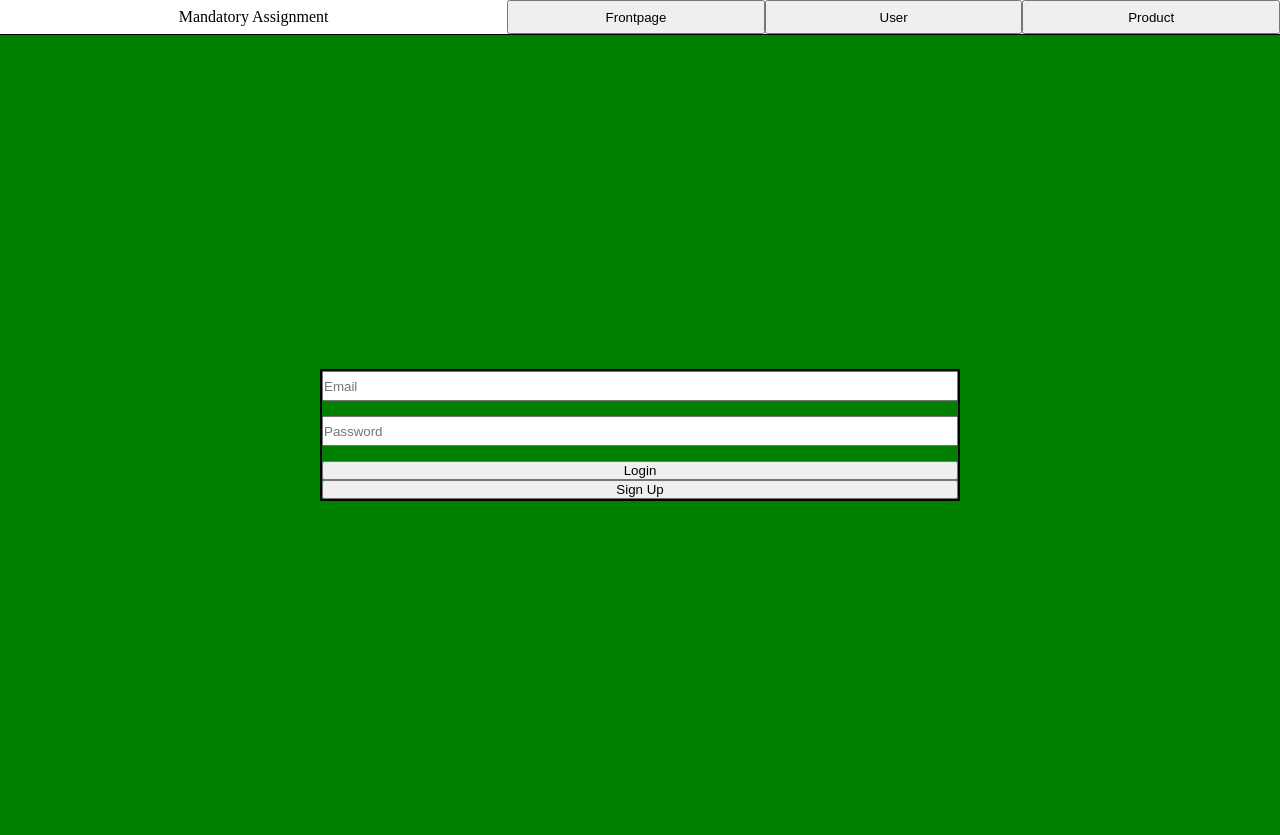
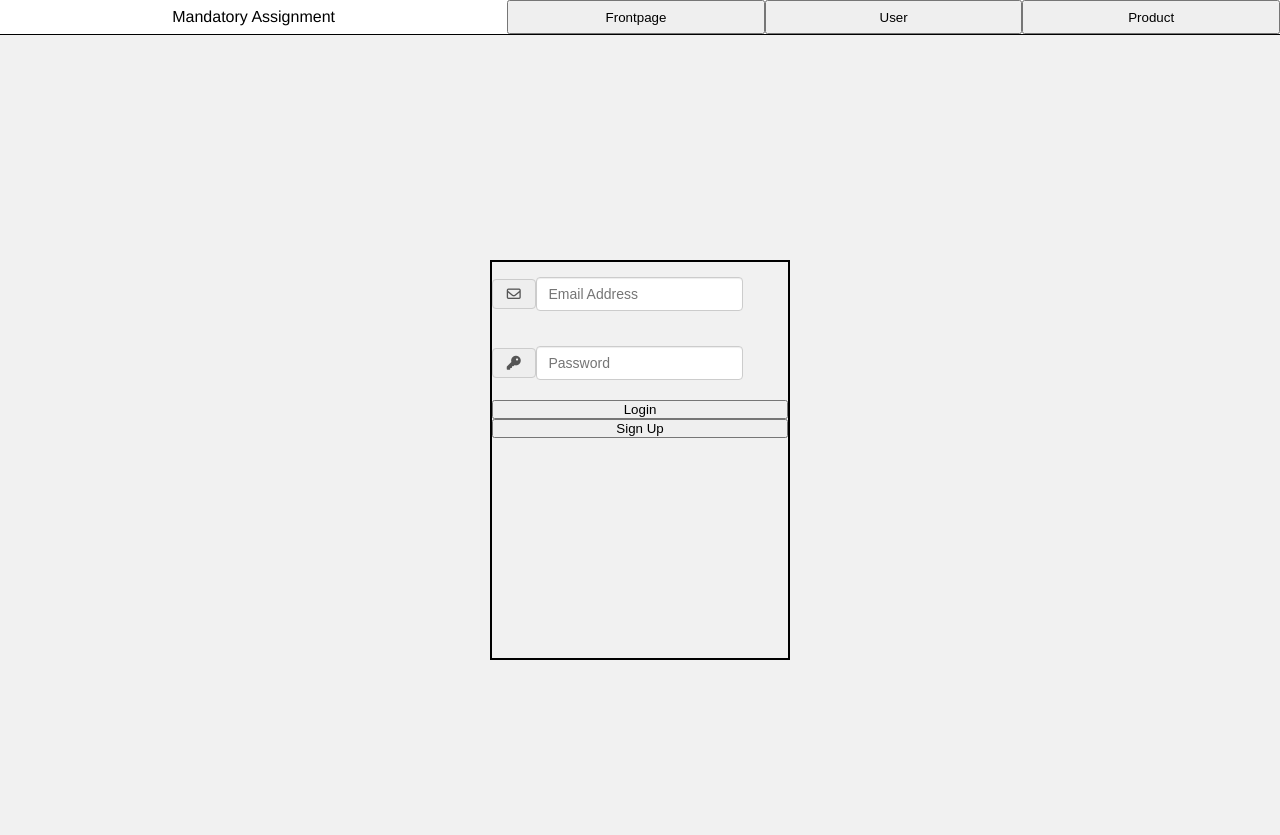
Before and after one commit to Falkovic1993/WebDevMA1, a PHP site: page / in a window 1280 px wide. Run offline with PHP 8.4, Linux system fonts and the light colour scheme; data that the repository does not hold is empty; some libraries are stand-ins or nearby versions.

Commit message:
Small design updates

```diff
--- a/homeproject/data-users.txt
+++ b/homeproject/data-users.txt
@@ -1 +1 @@
-[{"id":"59c6c619d4c79","name":"emil","lastname":"aa","email":"aa","password":"1111","image":"images\/users\/userimage-59c77bcfc6e17.jpg"},{"id":"59c786da84e27","name":"e","lastname":"e","email":"e","password":"e","image":"images\/users\/userimage-59c786da84657.jpg"},{"id":"59c7898c3e318","name":"Emil","lastname":"Falk","email":"a@a.com","password":"1111","image":"images\/users\/userimage-59c78a8b6db3c.jpg"}]
+[{"id":"59c6c619d4c79","name":"emil","lastname":"aa","email":"aa","password":"1111","image":"images\/users\/userimage-59c77bcfc6e17.jpg"},{"id":"59c786da84e27","name":"e","lastname":"e","email":"e","password":"e","image":"images\/users\/userimage-59c786da84657.jpg"},{"id":"59c7898c3e318","name":"Emil","lastname":"Falk","email":"a@a.com","password":"1111","image":"images\/users\/userimage-59c807fd8f753.jpg"}]
--- a/homeproject/index.php
+++ b/homeproject/index.php
@@ -15,6 +15,8 @@
 	<meta name="viewport" content="width=device-width, initial-scale=1.0">
 	<title>Mandatory Assignment</title>
 	<link rel="stylesheet" type="text/css" href="style.css">
+
+	<script src="https://use.fontawesome.com/7db9382a77.js"></script>
 
 </head>
 
@@ -41,6 +43,8 @@
 
 	<!-- FRONTPAGE START HERE -->
 	<div id="frontPage" class="page">
+
+		<div class="welcomeBox">
 		<?php
 
 			if ( isset($_SESSION['loggedIn']) ) {
@@ -48,11 +52,18 @@
 			echo $sWelcome;
 	};
 		?>
+		</div>
 
 		<form id="frmLogin">
-			<input type="text" name="txtUserEmail" placeholder="Email"></input>
-			<input type="text" name="txtUserPassword" placeholder="Password"></input>
-			<button type="button" id="btnLogin">Login</button>
+			<div class="input-group">
+				<span class="input-group-addon"><i class="fa fa-envelope-o fa-fw" aria-hidden="true"></i></span>
+				<input  class="form-control" type="text" name="txtUserEmail" placeholder="Email Address"> </input>
+			</div>
+			<div class="input-group">
+				<span class="input-group-addon"><i class="fa fa-key fa-fw" aria-hidden="true"></i></span>
+				<input class="form-control" type="password" name="txtUserPassword" placeholder="Password"></input>
+			</div>
+				<button type="button" id="btnLogin">Login</button>
 			<?php
 					if ( isset($_SESSION['loggedIn']) ) {
 						$btnLogOut = "<button type='button' class='btnLogOut'>Log Out</button>";
--- a/homeproject/style.css
+++ b/homeproject/style.css
@@ -11,6 +11,7 @@ body {
 		width: 100vw;
 		height: 100vh;
 		overflow:hidden;
+		font-family: proxima-nova,"Helvetica Neue",Helvetica,Arial,sans-serif;
 	}
 
 .wrapper {
@@ -40,6 +41,13 @@ body {
 	width: 100vw;
 	height: 100vh;
 	z-index:1;
+	background-color:#f1f1f1;
+	flex-direction: column;
+}
+.welcomeBox {
+	display: flex;
+	justify-content: center;
+	margin-top: 50px;
 }
 
 #userPage {
@@ -81,12 +89,55 @@ body {
 }
 #frmLogin {
 	display: flex;
-	width: 50%;
-	margin: auto;
+	width: 300px;
+	height: 400px;
+	margin:auto;
 	flex-direction: column;
-	background-color: green;
+	background-color: #f1f1f1;
 	border: 2px solid;
 }
+
+.form-control {
+    height: 34px;
+    padding: 6px 12px;
+    font-size: 14px;
+    line-height: 1.42857143;
+    color: #555;
+    background-color: #fff;
+    background-image: none;
+    border: 1px solid #ccc;
+    border-radius: 4px;
+    -webkit-box-shadow: inset 0 1px 1px rgba(0,0,0,0.075);
+    box-shadow: inset 0 1px 1px rgba(0,0,0,0.075);
+    -webkit-transition: border-color ease-in-out .15s, box-shadow ease-in-out .15s;
+    -o-transition: border-color ease-in-out .15s, box-shadow ease-in-out .15s;
+    transition: border-color ease-in-out .15s, box-shadow ease-in-out .15s;
+}
+
+.input-group {
+	display: table;
+	position: relative;
+	border-collapse: separate;
+	margin-bottom: 5px;
+	margin-top: 15px;
+	border-radius: 4px;
+}
+
+.input-group-addon {
+	padding: 6px 12px;
+    font-size: 14px;
+    font-weight: normal;
+    line-height: 1;
+    color: #555;
+    text-align: center;
+    background-color: #eee;
+    border: 1px solid #ccc;
+    border-radius: 4px;
+}
+
+.input-group-addon .input-group .form-control {
+    display: table-cell;
+    }
 
 #SignUpBox {
 	display: none;
```
Also changed, not shown: homeproject/images/users/userimage-59c807fd8f753.jpg (added).
